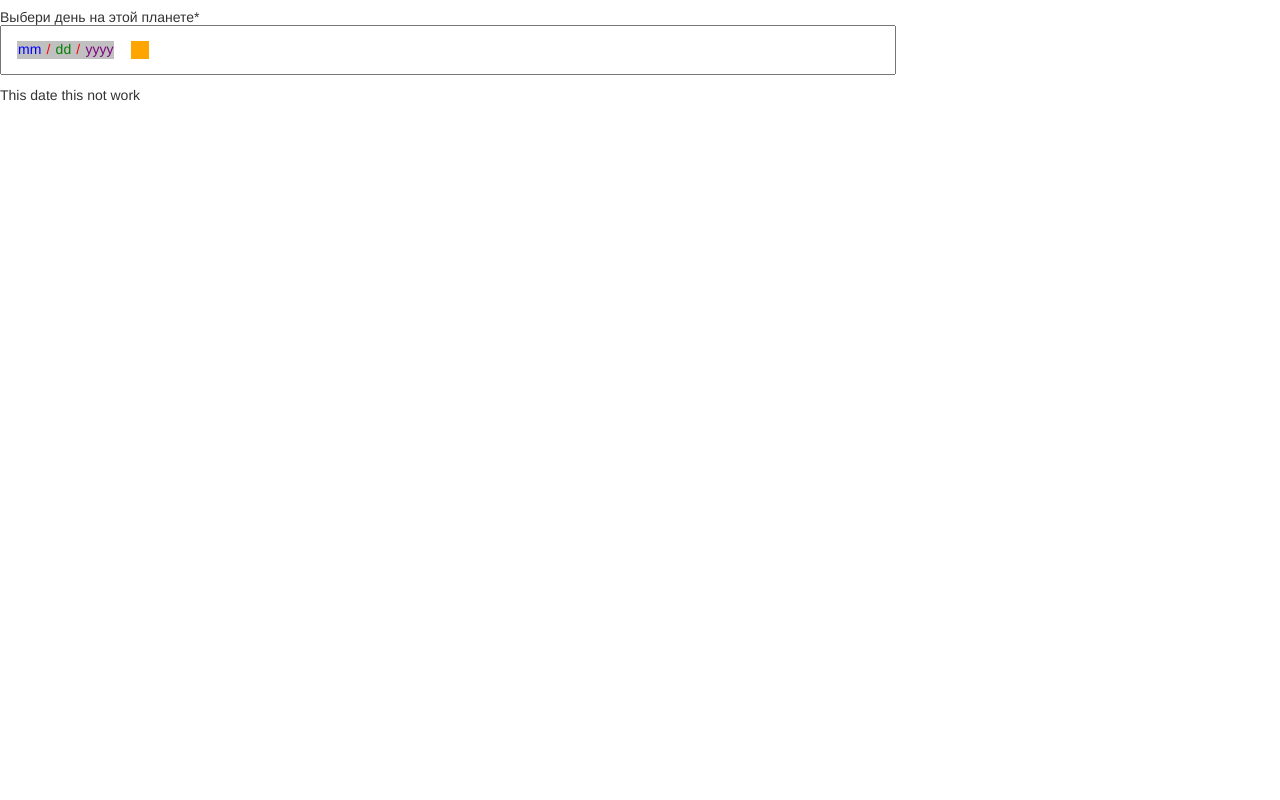
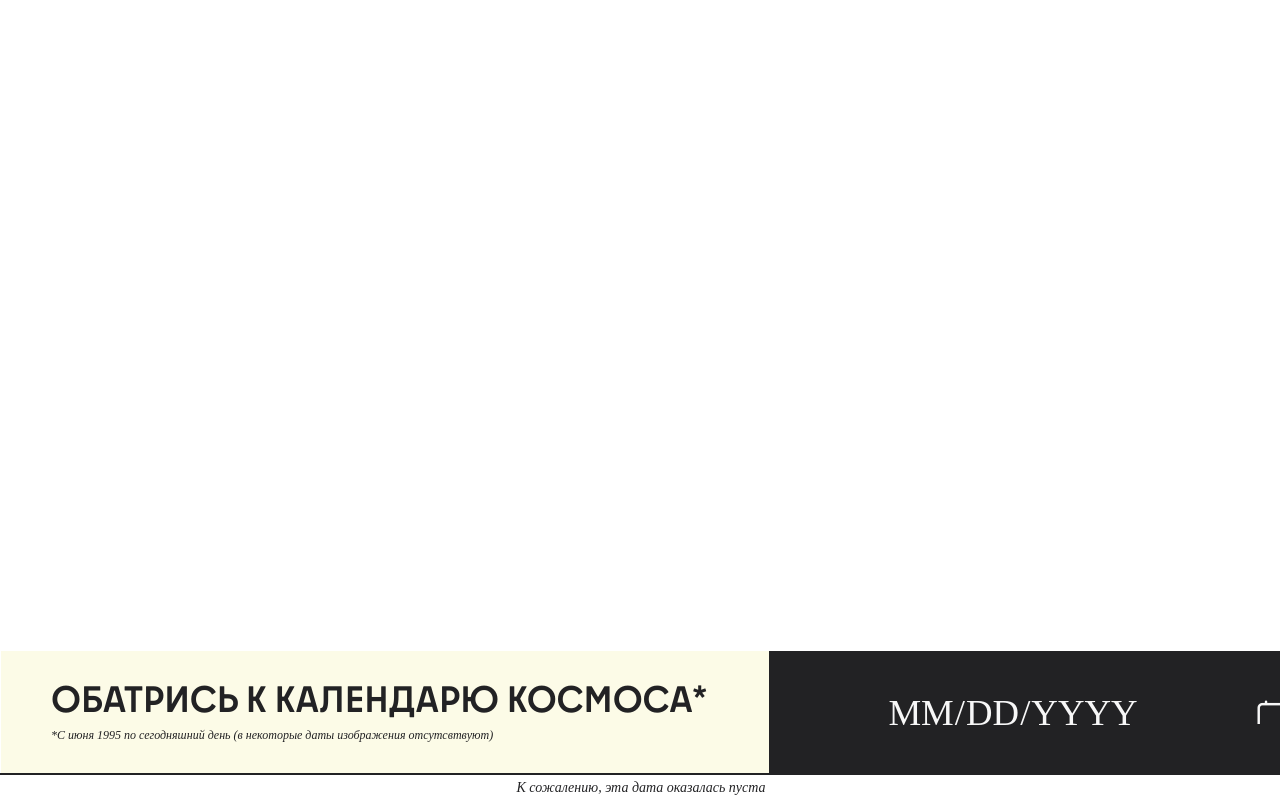
Before and after one commit to milkalugina/Generative-Art-Space, a website: page src/index.html in a window 1280 px wide. Drawn offline with nearby package versions, Linux system fonts and the light colour scheme; no server answers; files whose address does not match are found by name.

Commit message:
Добавила стили

```diff
--- a/src/index.html
+++ b/src/index.html
@@ -4,82 +4,212 @@
     <meta charset="UTF-8">
     <meta name="viewport" content="width=device-width, initial-scale=1.0">
     <meta http-equiv="X-UA-Compatible" content="ie=edge">
+    <title>NASA TIME OBSERVATORY</title>
     <link href="https://maxcdn.bootstrapcdn.com/bootstrap/3.3.7/css/bootstrap.min.css" rel="stylesheet" integrity="sha384-BVYiiSIFeK1dGmJRAkycuHAHRg32OmUcww7on3RYdg4Va+PmSTsz/K68vbdEjh4u" crossorigin="anonymous" type="text/css" />
+    <link href="src/stylesheets/reset.scss" rel="stylesheet" type="text/scss" />
     <link href="src/styles.scss" rel="stylesheet" type="text/scss" />
 </head>
+
 <style>
+
+    @font-face {
+    font-family: "Berlin Type";
+    src: url("BerlinType-Bold.ttf");
+    font-weight: 700;
+    }
+
+    @font-face {
+    font-family: "Berlin Type";
+    src: url("Antonym-Regular.ttf");
+    font-weight: 400;
+    }
+
+    @font-face {
+    font-family: "Berlin Type";
+    src: url("Antonym-Regular-Italic.ttf");
+    font-weight: 400;
+    font-style: italic;
+    }
+
     html {
-        position: absolute;
-        height: 0px;
-        width: 0px;
+    display: flex;
+    flex-direction: column;
+    justify-content: center;
+    align-items: flex-start;
+    padding: 0px;
     overflow-x: hidden !important;
     overflow-y: hidden !important;
     }
 
-div {
+    body {
+        display: flex;
+        flex-direction: column;
+        justify-content: flex-end;
+        align-items: center;
+        padding: 0px;
+        height: 100vh;
+    }
+
+    #adop {
+        z-index: -5 !important;
+        display: flex;
+        flex-direction: column;
+        align-items: center;
+        padding: 0px;
+    }
+
+    hr {
+        margin: 0;
+        width: 100vw;
+        border: 1px solid #222224;
+    }
+
+    .image {
+        height: 30vw;
+        z-index: -5 !important;
+        overflow: hidden;
+        image-rendering: pixelated;
+    }
+
+    img {
+        z-index: -5 !important;
+        width: 100vw;
+        filter: invert(1) grayscale(1);
+    }
+
+    .text {
+        z-index: 200 !important;
         width: 100vw;
         display: flex;
         flex-direction: column;
-    justify-content: center;
-
-}
-    img {
-    z-index: 1;
-    position: absolute;
-    width: 100vw;
-    image-rendering: pixelated;
-    filter: invert(1) grayscale(1) blur(10px);
+        justify-content: flex-end;
+        align-items: center;
+        background: #F7F7F7 !important;
     }
 
-h1 {
+    .text h1 {
         z-index: 200;
-    position: relative;
-    width: 70vw;
-    justify-content: center;
-    align-self: flex-end;
+        font-family: 'Berlin Type';
+        font-style: normal;
+        font-weight: 700;
+        font-size: 93.3333px;
+        line-height: 100%;
+        padding: 0px;
+        text-transform: uppercase;
+        text-align: center;
+        color: #222224;
     }
 
-p {
+    .text p {
         z-index: 200;
-    position: relative;
-    width: 70vw;
         justify-content: center;
-    align-self: flex-end;
+        align-items: center;
+        margin: 50px;
+        font-family: 'Antonym';
+        font-style: normal;
+        font-weight: 400;
+        font-size: 18px;
+        line-height: 111%;
+        color: #222224;
     }
 
-h5 {
+    .choose {
+        display: flex;
+        flex-direction: row;
+        justify-content: center;
+        align-items: center;
+        padding: 0px;
+        background: #222224;
+    }
+
+    .choose div {
+        display: flex;
+        flex-direction: column;
+        justify-content: center;
+        align-items: flex-start;
+        padding: 20px 50px;
+        width: 60vw;
+        background: #FCFBE7;
+    }
+
+    .choose h5 {
         z-index: 200;
         position: relative;
         display: flex;
         width: 70vw;
         flex-direction: column;
 
-}
-
-input {
-    z-index: 200;
-    position: relative;
-    display: flex;
-    width: 70vw;
+        font-family: 'Berlin Type';
+        font-style: normal;
+        font-weight: 700;
+        font-size: 36.7757px;
+        line-height: 100%;
+        text-transform: uppercase;
+        color: #222224;
 
     }
 
-::-webkit-datetime-edit { padding: 1em; }
-::-webkit-datetime-edit-fields-wrapper { background: silver; }
-::-webkit-datetime-edit-text { color: red; padding: 0 0.3em; }
-::-webkit-datetime-edit-month-field { color: blue; }
-::-webkit-datetime-edit-day-field { color: green; }
-::-webkit-datetime-edit-year-field { color: purple; }
-::-webkit-inner-spin-button { display: none; }
-::-webkit-calendar-picker-indicator { background: orange; }
+    .choose p {
+        font-family: 'Antonym';
+        font-style: italic;
+        font-weight: 400;
+        font-size: 12px;
+        line-height: 15px;
+        color: #222224;
+    }
+
+    .choose input {
+        padding: 20px 0px;
+        text-align: center;
+        z-index: 200;
+        font-family: 'Antonym';
+        font-style: normal;
+        font-weight: 400;
+        font-size: 36.78px;
+        line-height: 59px;
+        text-transform: uppercase;
+        background: #222224;
+        color: #F7F7F7;
+        width: 40vw;
+        border: 0px solid;
+    }
+
+    input[type="date"]::-webkit-calendar-picker-indicator {
+        opacity: 1;
+        display: block;
+        background: url(src/images/datetime.png) no-repeat;
+        width: 20px;
+        height: 20px;
+        border-width: thin;
+    }
+
+    #error {
+        font-family: 'Antonym';
+        font-style: italic;
+        font-weight: 400;
+        font-size: 14px;
+        line-height: 25px;
+        color: #222224;
+    }
+
+    input:focus {
+    outline: none;
+    }
 </style>
+
 <body>
 
     <div id="apod"></div>
 
-    <h5>Выбери день на этой планете*
+    <div class="choose">
+        <div>
+            <h5>Обатрись к календарю космоса*</h5>
+            <p>*С июня 1995 по сегодняшний день (в некоторые даты изображения отсутсвтвуют)</p>
+        </div>
         <input id="date" type="date"></input>
-    </h5>
+    </div>
+
+    <hr>
 
     <div id="error"></div>
 
--- a/src/script.js
+++ b/src/script.js
@@ -23,7 +23,7 @@ async function makeApiRequest(url) {
                 }
             } else {
                 var errorMessage = document.getElementById('error');
-                errorMessage.innerHTML = "This date this not work";
+                errorMessage.innerHTML = "К сожалению, эта дата оказалась пуста";
             }
         }
     }
@@ -56,6 +56,6 @@ function todaysDate() {
 function renderHTML(data) {
     var htmlString = "";
 
-    htmlString = "<div class = 'image' >" + "<img src = " + data.url + "></img>" + "</div>" + "<div class = 'text' >" + "<h1>" + data.title + "</h1>" + "<p>" + data.explanation + "</p>" + "</div>";
+    htmlString =  "<div class = 'image' >" + "<img src = " + data.url + "></img>" + "</div>" + "<div class = 'text' >"  + "<hr>"  + "<h1>" + data.title + "</h1>"  + "<hr>" + "<p>" + data.explanation + "</p>"  + "<hr>"  + "</div>";
     apodContain.innerHTML = htmlString;
 }
```
Also changed, not shown: src/fonts/Antonym-Regular-Italic.ttf (added), src/fonts/Antonym-Regular.ttf (added), src/fonts/BerlinType-Bold.ttf (added), src/fonts/Inter-regular.ttf (deleted), src/images/datetime.png (added), src/images/datetime.svg (added). Lines whose indentation alone changed are shown as unchanged.
